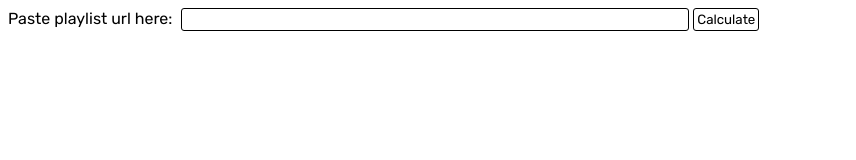
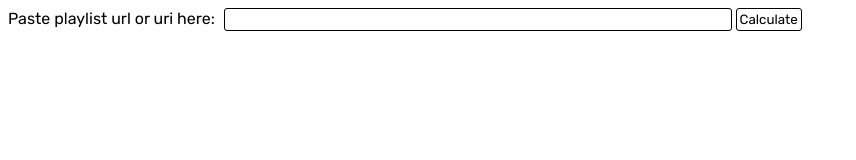
Before and after one commit to verityyt/spotify-mgk-rate, a website with bundled scripts: page src/frontend/index.html in a window 1280 px wide. Both pictures are taken after typing "Sample" into the empty fields and a click on the button "Calculate". Shown: the whole page, without its empty margins (0-856 px from the left). Built offline with nearby package versions, Linux system fonts and the light colour scheme.

Commit message:
:sparkles: Add support for spotify uri of playlist

```diff
--- a/src/frontend/app.ts
+++ b/src/frontend/app.ts
@@ -8,10 +8,28 @@ if (button != null) {
 
         if (textField != null) {
             let value = textField.value
-
-            if (validURL(value)) {
+            if (matchesURL(value)) {
                 let split = value.split("/")
                 let id = split[split.length - 1].split("?")[0]
+
+                call(textField, content, value, id)
+            }else if(matchesURI(value)) {
+                let split = value.split(":")
+                let id = split[split.length - 1]
+
+                call(textField, content, value, id)
+            } else {
+                console.log("Invalid url")
+            }
+
+
+            textField.value = ""
+        }
+
+    })
+}
+
+function call(textField: HTMLInputElement, content: HTMLParagraphElement, value: String, id: String) {
 
     fetch(`http://localhost:3030/playlist?id=${id}`, {
         method: 'GET',
@@ -34,7 +52,7 @@ if (button != null) {
             textContent += `<br>${i + 1}. ${name} from ${artist}`
         }
 
-                    textContent+=`<br><br><u>Songs made by other artists:</u>`
+        textContent += `<br><br><u>Songs made by other artists:</u>`
 
         for (let i = 0; i < otherSongs.length; i++) {
             let curTrack = otherSongs[i]
@@ -46,24 +64,14 @@ if (button != null) {
 
         content.innerHTML = textContent
     })
-
-            } else {
-                console.log("Invalid url")
 }
 
-
-            textField.value = ""
+function matchesURL(str) {
+    const pattern = RegExp('^(https:\\/\\/open.spotify.com\\/playlist\\/(.+))')
+    return pattern.test(str)
 }
 
-    })
+function matchesURI(str) {
+    const pattern = RegExp('^(spotify[\\/:]playlist(.+))')
+    return pattern.test(str)
 }
-
-function validURL(str) {
-    const pattern = new RegExp('^(https?:\\/\\/)?' + // protocol
-        '((([a-z\\d]([a-z\\d-]*[a-z\\d])*)\\.)+[a-z]{2,}|' + // domain name
-        '((\\d{1,3}\\.){3}\\d{1,3}))' + // OR ip (v4) address
-        '(\\:\\d+)?(\\/[-a-z\\d%_.~+]*)*' + // port and path
-        '(\\?[;&a-z\\d%_.~+=-]*)?' + // query string
-        '(\\#[-a-z\\d_]*)?$', 'i'); // fragment locator
-    return pattern.test(str);
-}
--- a/src/frontend/index.html
+++ b/src/frontend/index.html
@@ -20,7 +20,7 @@
 <body>
 
 <div class="container">
-    <p class="title">Paste playlist url here:</p>
+    <p class="title">Paste playlist url or uri here:</p>
     <input type="text" id="textfield">
     <input type="button" id="button" value="Calculate">
     <p id="content"></p>
```
Also changed, not shown: .tsbuildinfo.json. Lines whose indentation alone changed are shown as unchanged.
